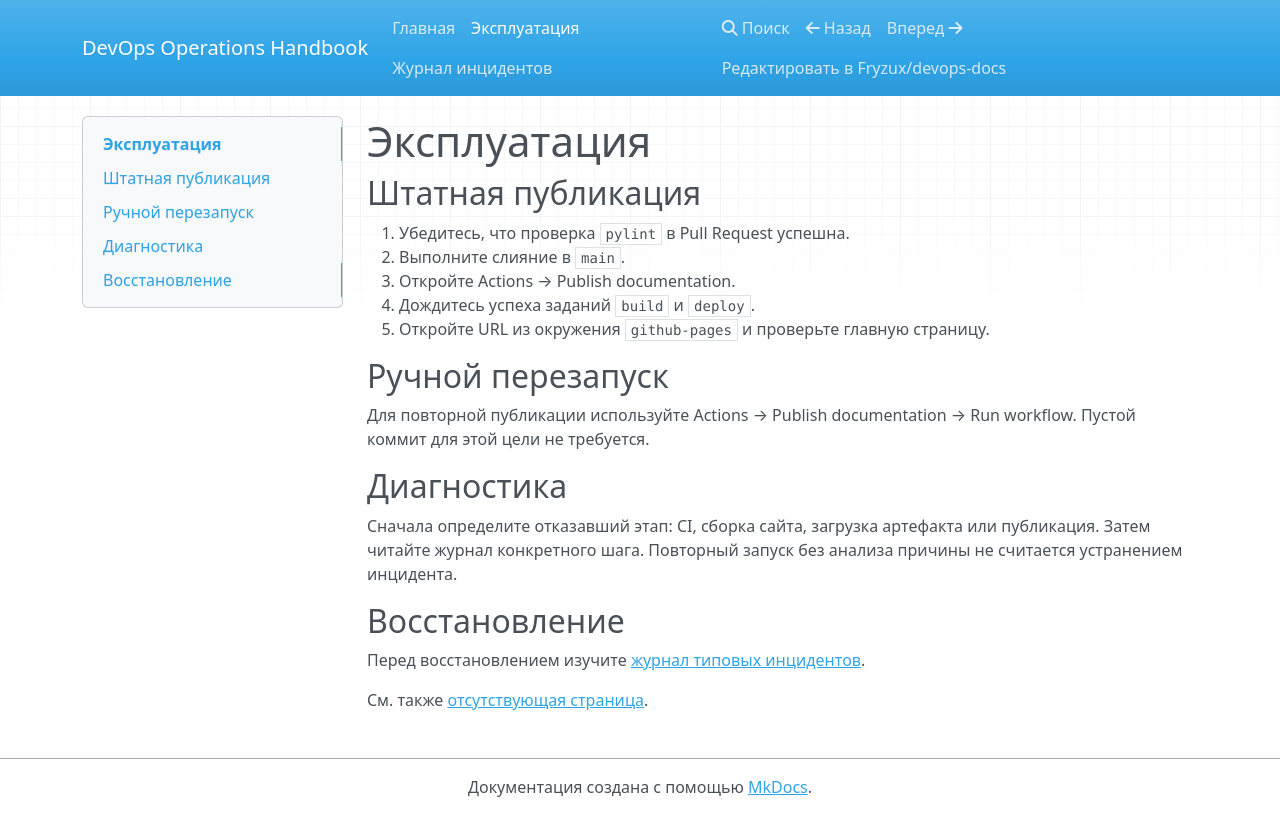
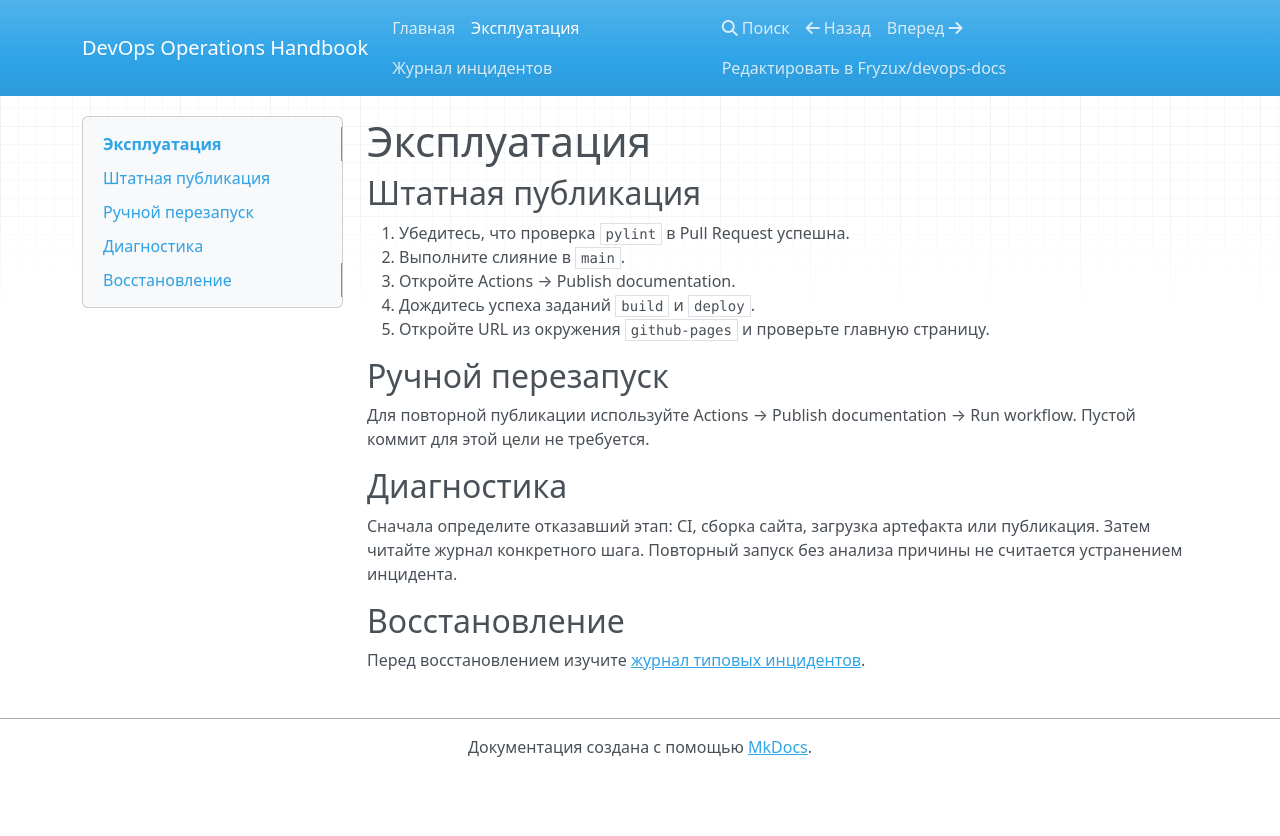
Before and after one commit to Fryzux/devops-docs, an MkDocs documentation site: the page built from docs/runbook.md, in a window 1280 px wide. Shown: the top 836 px of the page. Built offline with MkDocs 1.6.1, drawn with Linux system fonts in a browser that asks for light colours; nearby versions of some CDN libraries.

Commit message:
docs: remove control link to missing page

```diff
--- a/docs/runbook.md
+++ b/docs/runbook.md
@@ -21,5 +21,3 @@
 ## Восстановление
 
 Перед восстановлением изучите [журнал типовых инцидентов](incidents.md).
-
-См. также [отсутствующая страница](missing-page.md).
```
